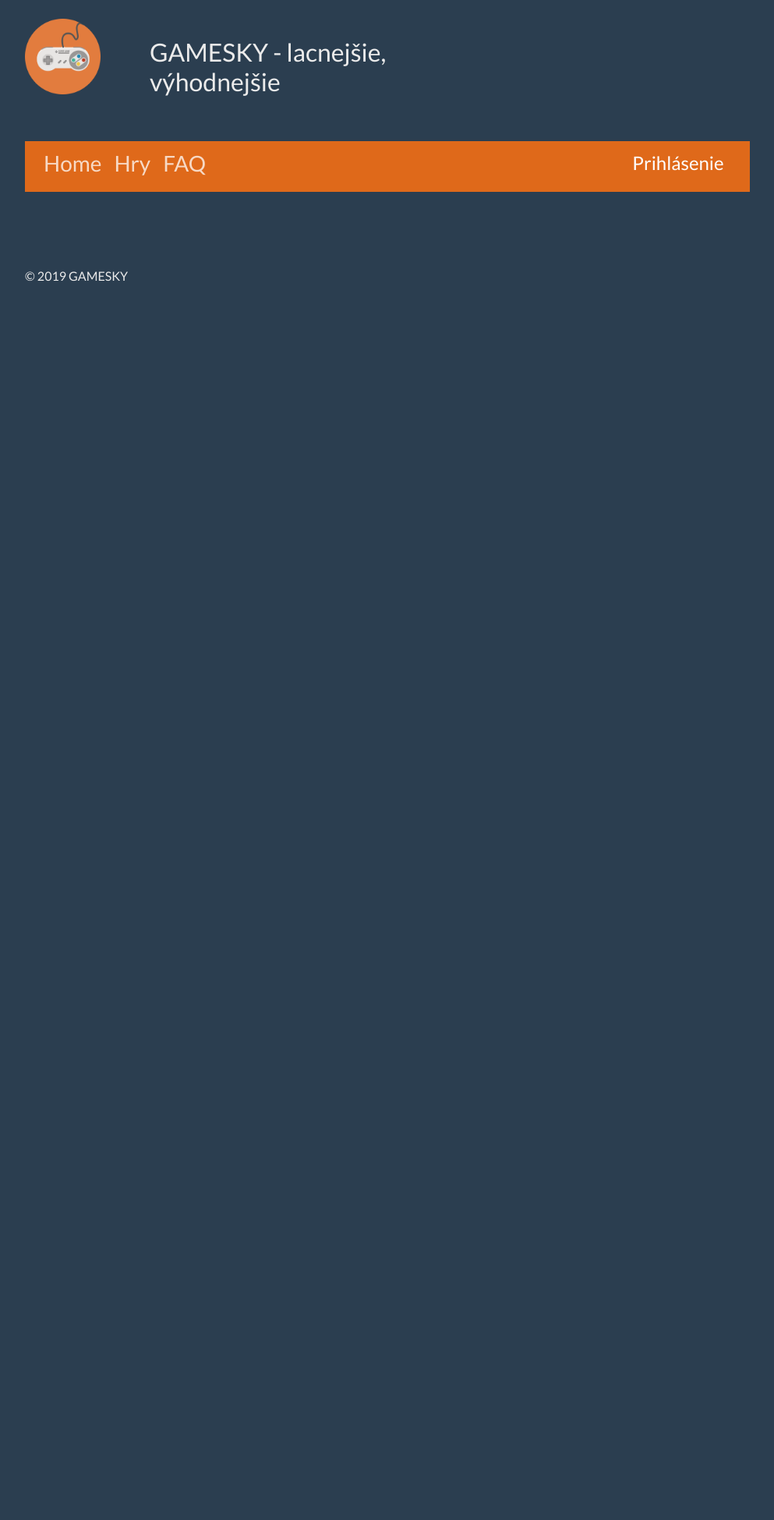
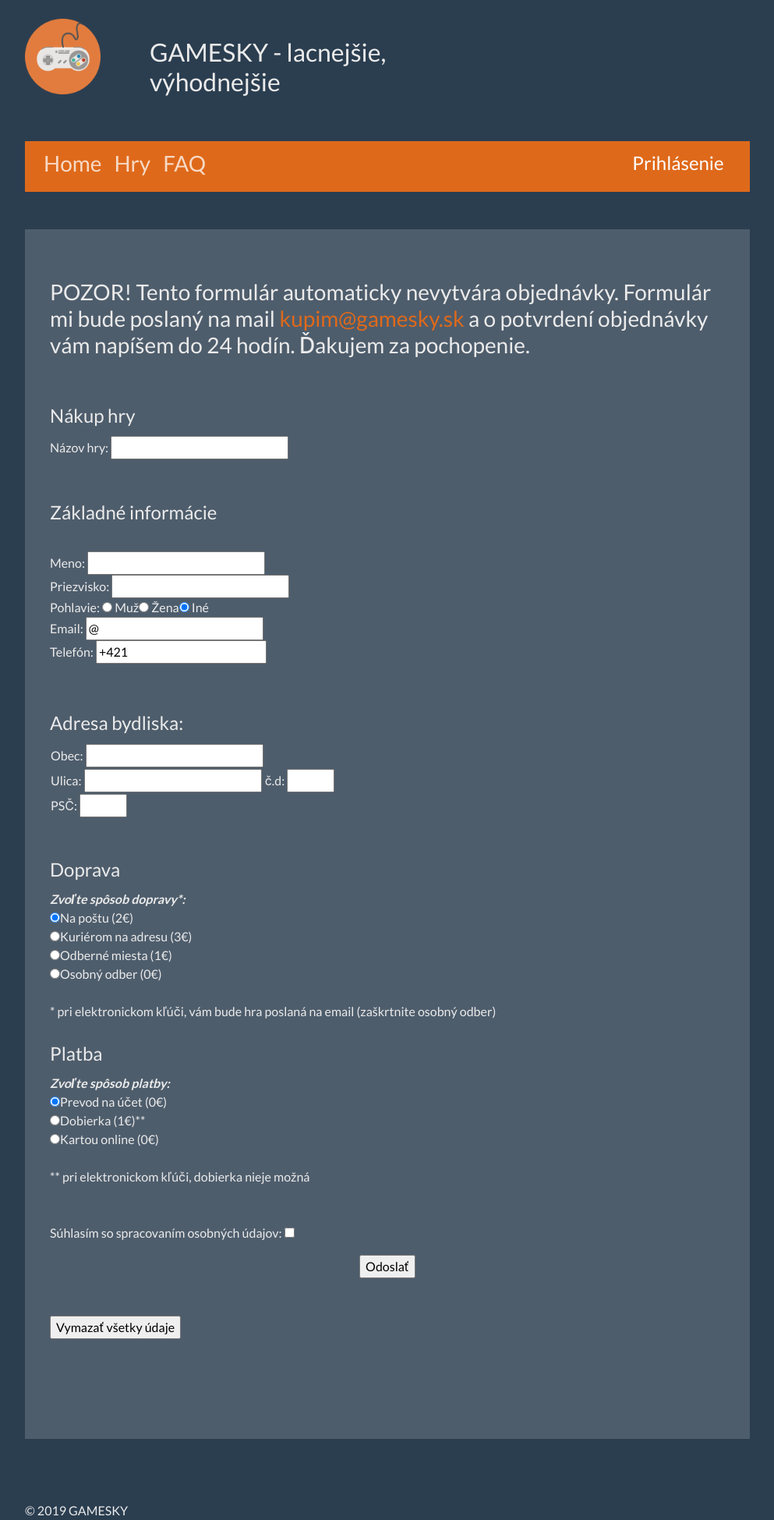
Before and after one commit to alzbetaurbanova/Predajnahier, a PHP site: template Predajnahier/pages/kupit.php in a window 1280 px wide. Shown: the whole page at 78% size, without its empty margins (143-1136 px from the left). Before the commit the page ends 361 px from the top, so only its background shows below. Run offline with PHP 8.4, Linux system fonts and the light colour scheme; the template is opened without the code that fills it, so the values that code supplies are empty.

Commit message:
faq a kupenie hry - formulár

```diff
--- a/Predajnahier/pages/kupit.php
+++ b/Predajnahier/pages/kupit.php
@@ -0,0 +1,65 @@
+<div class="jumbotron">
+<h3>POZOR! Tento formulár automaticky nevytvára objednávky. Formulár mi bude poslaný na mail <a href="mailto:kupim@gamesky.sk?Subject=Objednavka%20hry" target="_top">
+kupim@gamesky.sk</a> a o potvrdení objednávky vám napíšem do 24 hodín. Ďakujem za pochopenie.</h3>
+
+<form action="mailto:kupim@gamesky.sk?Subject=Objednavka%20hry" method="post" enctype="text/plain">
+<br><br><fieldset>
+	<legend>Nákup hry</legend>
+	<table>
+	<td><tr>Názov hry: <Input type="text" name="hra" value="" size="25"></tr></td><br>
+	</table>
+</fieldset>
+<br><br><fieldset>
+		<legend>Základné informácie</legend>
+		<table>
+			<td><tr><br>Meno: <Input type="text" name="meno" value="" size="25"></tr></td><BR>
+			<td><tr>Priezvisko: <Input type="text" name="priezvisko" value="" size="25"></tr></td><br>
+
+			<td><tr>Pohlavie: </tr>
+				<tr><input type="radio" name="switch" value="muz"> Muž</tr>
+				<tr><input type="radio" name="switch" value="zena"> Žena</tr>
+				<tr><input type="radio" name="switch" value="ine" checked> Iné</tr></td><br>
+
+			<td><tr>Email: <input type="text" name="email" value="@" size="25" required></tr></td><br>
+
+			<td><tr>Telefón: <input type="text" name="phone" value="+421" size="24"></tr></td><br>
+		</table>
+	</fieldset>
+
+	<br><br><fieldset>
+		<legend>Adresa bydliska:</legend>
+		<table>
+			<tr><td>Obec: <input type="text" name="bydlisko" value="" size="25"required></td></tr>
+			<tr><td>Ulica: <input type="text" name="ulica" value="" size="25"></td>
+			<td>č.d: <input type="text" name="cd" value="" size="5" required></tr>
+			<tr><td>PSČ: <input type="text" name="PSC" value="" size="5" required></td></tr>
+		</table>
+	</fieldset>
+
+	<br><br><fieldset>
+		<legend>Doprava</legend>
+		<b><i>Zvoľte spôsob dopravy*:</i></b><br>
+			<input type="radio" name="doprava" checked>Na poštu (2€)<br>
+			<input type="radio" name="doprava">Kuriérom na adresu (3€)<br>
+			<input type="radio" name="doprava">Odberné miesta (1€)<br>
+			<input type="radio" name="doprava">Osobný odber (0€)<br><br>
+
+		* pri elektronickom kľúči, vám bude hra poslaná na email (zaškrtnite osobný odber)<br>
+
+		<br><legend>Platba</legend>
+		<b><i>Zvoľte spôsob platby: </i></b><br>
+			<input type="radio" name="platba" checked>Prevod na účet (0€)<br>
+			<input type="radio" name="platba">Dobierka (1€)**<br>
+			<input type="radio" name="platba">Kartou online (0€)<br><br>
+
+		** pri elektronickom kľúči, dobierka nieje možná<br>
+	</fieldset>
+
+<br><br>
+  <P>Súhlasím so spracovaním osobných údajov: <input type="checkbox" name="zaskrtnute" value="suhlasi"></P>
+</form>
+<p><center><input align="center" type="submit" value="Odoslať"></center><br><br>
+<input type="reset" value="Vymazať všetky údaje"></p><br><br>
+
+</form>
+</div>
--- a/Predajnahier/pages/pridajhru.php
+++ b/Predajnahier/pages/pridajhru.php
@@ -69,7 +69,7 @@ if(isset($_POST["submit"])) {
     Názov hry:<br>
     <input placeholder="max 30 znakov" type="text" name="nazovhry" required autofocus><br>
     Popisok:<br>
-    <input placeholder="max 10 000 znakov" type="text" name="popisok" required><br>
+    <textarea rows="5" cols="50"<input placeholder="max 10 000 znakov" type="text" name="popisok" required ></textarea><br>
     Platforma:<br>
     <select name="platforma" required>
         <option value="PC">PC</option>
```
Also changed, not shown: Predajnahier/pages/faq.php (added, +24 -0 lines).
